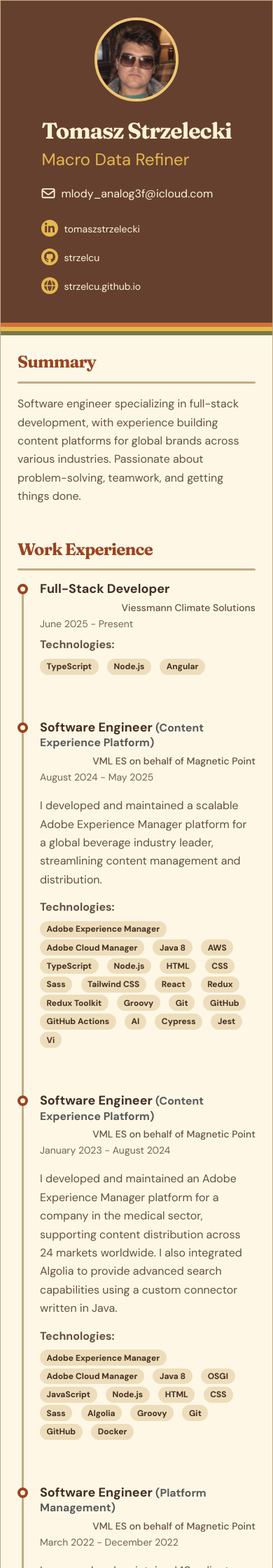
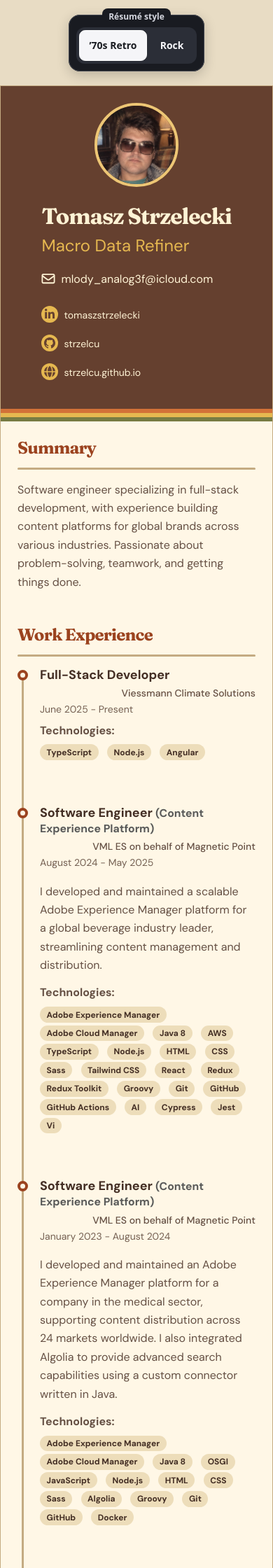
Before and after one commit to strzelcu/resume, a Jekyll site: the page built from index.markdown, in a window 390 px wide. Shown: the top 2240 px of the page at 70% size. Built offline with Jekyll 4.4.1, drawn with Linux system fonts in a browser that asks for light colours.

Commit message:
Add a rock theme and résumé style picker

```diff
--- a/_includes/head.html
+++ b/_includes/head.html
@@ -14,4 +14,6 @@
     integrity="sha384-nUoGK97t7uWSCbMZY3w/oH8v2WJFAsPdz0qtcXgHwyCeTlyvTClTftOOsjZHfdhj" crossorigin="anonymous"></script>
   <link rel="stylesheet" href="{{ "/assets/vendor/bootstrap/bootstrap.min.css" | relative_url }}">
   <link id="theme-style" rel="stylesheet" href="{{ "/assets/css/main.css" | relative_url }}">
+  <link rel="stylesheet" href="{{ "/assets/css/resume-style.css" | relative_url }}">
+  <script src="{{ "/assets/js/resume-style.js" | relative_url }}"></script>
 </head>
--- a/_layouts/home.html
+++ b/_layouts/home.html
@@ -7,6 +7,15 @@
 
 <body>
   <article class="resume-wrapper text-center position-relative">
+    <fieldset class="resume-style-picker" hidden>
+      <legend>Résumé style</legend>
+      <div class="resume-style-picker__options">
+        <input type="radio" id="resume-style-retro" name="resume-style" value="retro" checked>
+        <label for="resume-style-retro">’70s Retro</label>
+        <input type="radio" id="resume-style-rock" name="resume-style" value="rock">
+        <label for="resume-style-rock">Rock</label>
+      </div>
+    </fieldset>
     <div class="resume-wrapper-inner mx-auto text-start">
       {% include header.html %}
       <div class="resume-body p-5">
--- /dev/null
+++ b/assets/css/resume-style.css
@@ -0,0 +1,154 @@
+.resume-style-picker {
+  color-scheme: dark;
+  width: fit-content;
+  max-width: calc(100% - 2rem);
+  margin: 0 auto 1.25rem;
+  padding: 0.5rem 0.65rem 0.65rem;
+  border: 1px solid #424650;
+  border-radius: 1rem;
+  background: #191b21;
+  color: #f7f7fa;
+  box-shadow: 0 5px 18px #0003;
+  font: 600 0.875rem/1.25 system-ui, sans-serif;
+}
+
+.resume-style-picker legend {
+  float: none;
+  width: auto;
+  margin: 0 auto;
+  padding: 0.25rem 0.55rem 0;
+  border-radius: 0.5rem;
+  background: #191b21;
+  color: #d4d6de;
+  font-size: 0.75rem;
+}
+
+.resume-style-picker__options {
+  position: relative;
+  display: flex;
+  gap: 0.25rem;
+  padding: 0.25rem;
+  border-radius: 0.75rem;
+  background: #2b2e37;
+}
+
+.resume-style-picker input {
+  position: absolute;
+  width: 1px;
+  height: 1px;
+  opacity: 0;
+}
+
+.resume-style-picker label {
+  display: grid;
+  min-height: 44px;
+  padding: 0.4rem 0.85rem;
+  place-items: center;
+  border: 1px solid transparent;
+  border-radius: 0.55rem;
+  cursor: pointer;
+}
+
+.resume-style-picker label:hover {
+  background: #3b3f4b;
+}
+
+.resume-style-picker input:checked + label {
+  border-color: #fff;
+  background: #f5f5f8;
+  color: #191b21;
+}
+
+.resume-style-picker input:focus-visible + label {
+  outline: 2px solid #a6c7ff;
+  outline-offset: 2px;
+}
+
+@media screen and (max-width: 767.98px) {
+  .resume-style-picker {
+    margin-top: 0.75rem;
+  }
+}
+
+@media screen {
+  :root[data-resume-style="rock"] {
+    color-scheme: dark;
+    --retro-bg: #101014;
+    --retro-paper: #1a1a20;
+    --retro-ink: #faf5ef;
+    --retro-secondary: #ded6d0;
+    --retro-muted: #b9b0aa;
+    --retro-accent: #ff766d;
+    --retro-line: #53424a;
+    --retro-header: #210e14;
+    --retro-cream: #fff5eb;
+    --retro-chip: #342a31;
+    --retro-gold: #ff9b90;
+  }
+
+  [data-resume-style="rock"] .resume-wrapper-inner {
+    border-radius: 4px;
+    box-shadow: 8px 8px 0 #50222b;
+  }
+
+  [data-resume-style="rock"] .resume-header {
+    border-bottom: 5px solid #f1424e;
+    background: repeating-linear-gradient(
+      -55deg,
+      #ffffff07 0 1px,
+      transparent 1px 12px
+    ), linear-gradient(115deg, #210e14, #3d151d);
+  }
+
+  [data-resume-style="rock"] .resume-header::after {
+    content: none;
+  }
+
+  [data-resume-style="rock"] .resume-header .name,
+  [data-resume-style="rock"] .resume-section-title {
+    font-family: Impact, "Arial Narrow", system-ui, sans-serif;
+    font-weight: 900;
+    text-transform: uppercase !important;
+    letter-spacing: 0.045em;
+  }
+
+  [data-resume-style="rock"] .resume-header .picture {
+    border-radius: 0;
+    filter: grayscale(1) contrast(1.2);
+  }
+
+  [data-resume-style="rock"] .resume-social .fa-container,
+  [data-resume-style="rock"] .resume-section-title::after,
+  [data-resume-style="rock"] .resume-body .badge,
+  [data-resume-style="rock"] .resume-progress,
+  [data-resume-style="rock"] .theme-progress-bar-dark {
+    border-radius: 2px;
+  }
+
+  [data-resume-style="rock"] .resume-section-title::after {
+    background: linear-gradient(90deg, #f1424e 0 2rem, var(--retro-line) 2rem);
+  }
+
+  [data-resume-style="rock"] .resume-timeline-item::before {
+    border-width: 3px;
+    border-radius: 2px;
+    transform: rotate(45deg);
+  }
+}
+
+@media screen and (max-width: 767.98px) {
+  [data-resume-style="rock"] .resume-wrapper-inner {
+    border-radius: 0;
+    box-shadow: none;
+  }
+
+  [data-resume-style="rock"] .resume-header .picture {
+    border-width: 2px;
+  }
+}
+
+@media print {
+  .resume-style-picker {
+    display: none;
+  }
+}
--- /dev/null
+++ b/assets/js/resume-style.js
@@ -0,0 +1,32 @@
+(() => {
+  const storageKey = 'resume-style';
+  const root = document.documentElement;
+  let style = 'retro';
+
+  try {
+    if (localStorage.getItem(storageKey) === 'rock') {
+      style = 'rock';
+    }
+  } catch {
+    // The picker still works when browser storage is unavailable.
+  }
+
+  root.dataset.resumeStyle = style;
+
+  document.addEventListener('DOMContentLoaded', () => {
+    const picker = document.querySelector('.resume-style-picker');
+    picker.querySelector(`input[value="${style}"]`).checked = true;
+
+    picker.addEventListener('change', (event) => {
+      style = event.target.value;
+      root.dataset.resumeStyle = style;
+      try {
+        localStorage.setItem(storageKey, style);
+      } catch {
+        // Keep the selected style for the current page.
+      }
+    });
+
+    picker.hidden = false;
+  });
+})();
```
